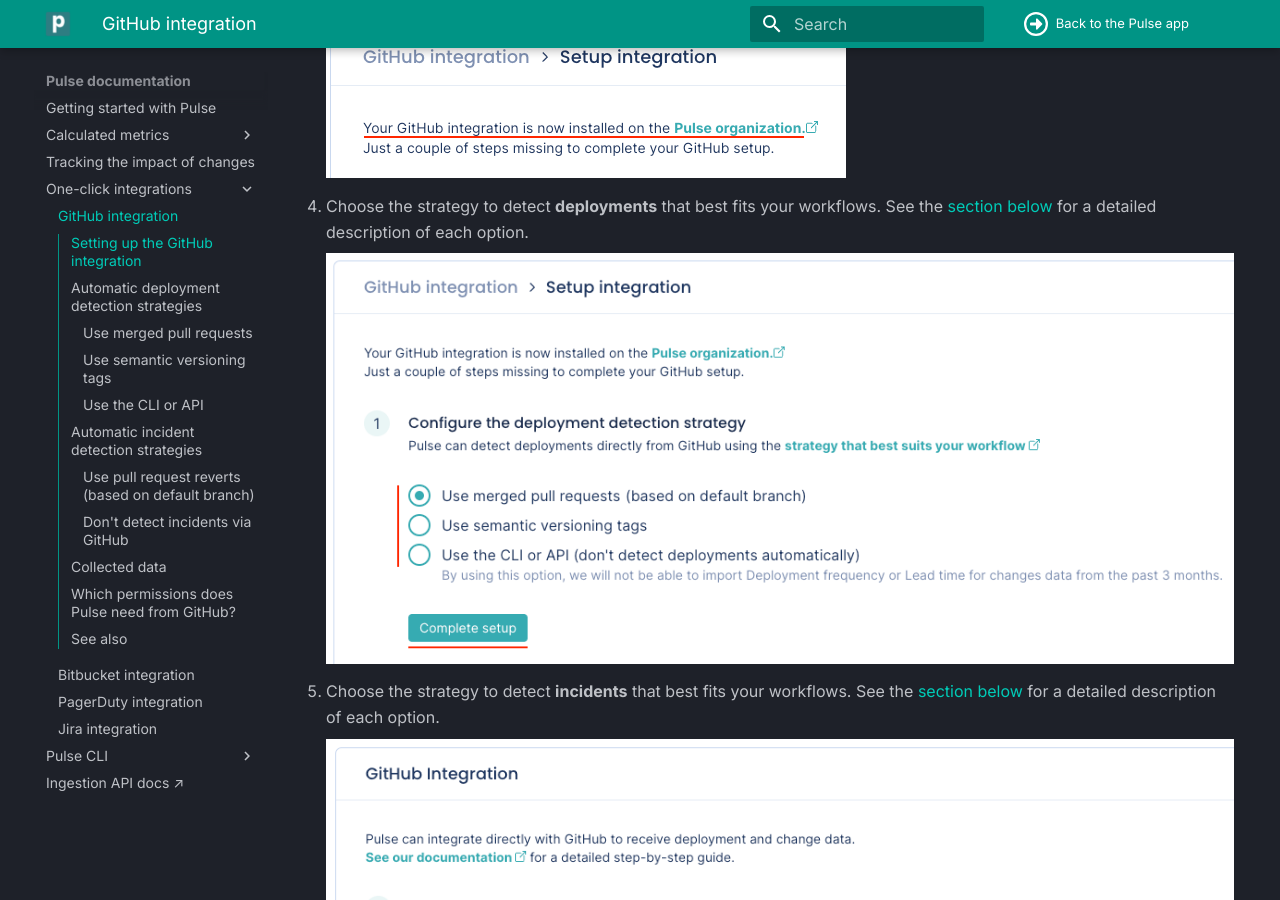
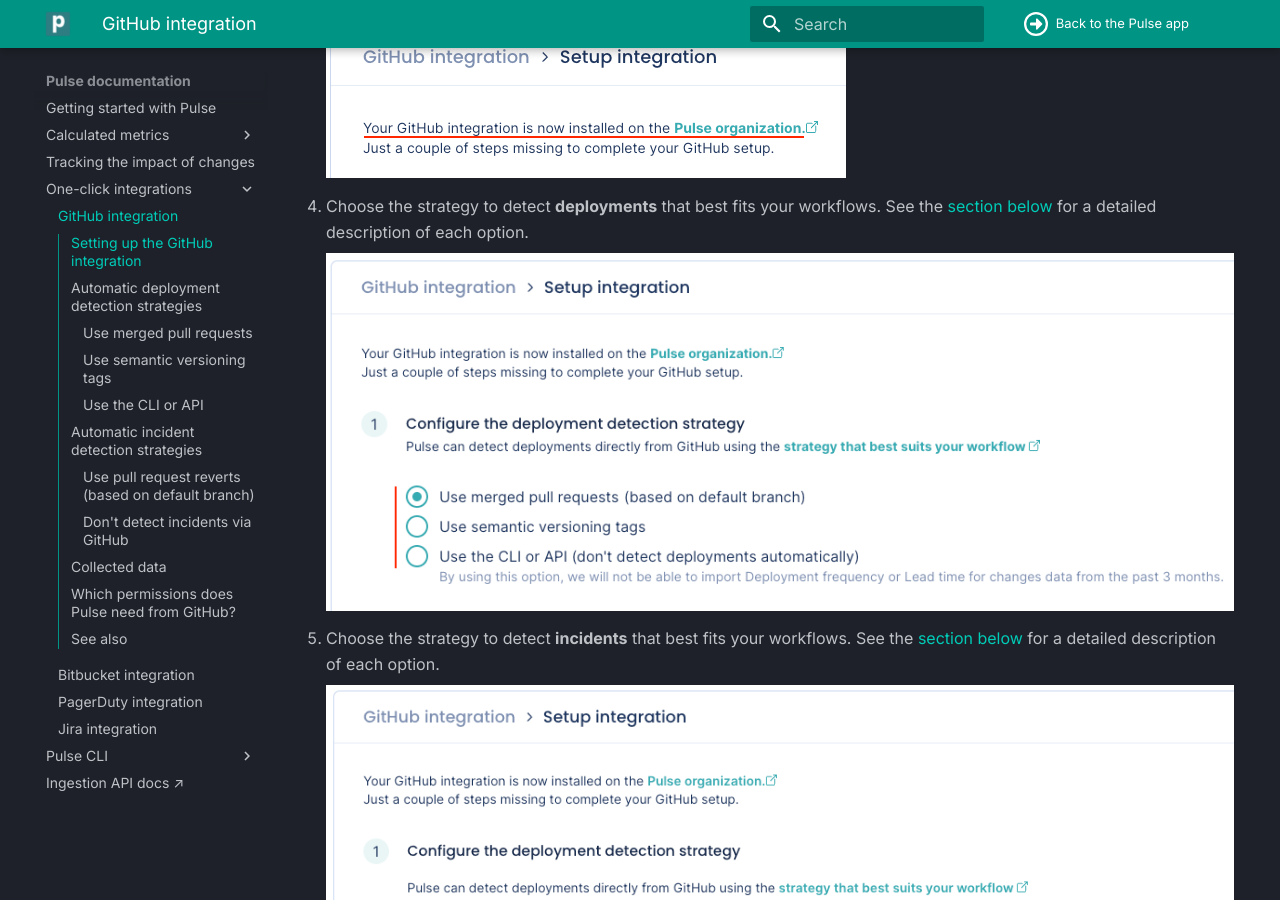
Before and after one commit to codacy/pulse-user-docs, an MkDocs documentation site: the page built from docs/one-click-integrations/github-integration.md, in a window 1280 px wide and 900 px high, scrolled down 1529 px. Built offline with MkDocs 1.6.1 and Material for MkDocs 9.7.7, drawn with Linux system fonts in a browser that asks for light colours.

Commit message:
clean: Update screenshots

```diff
--- a/docs/one-click-integrations/github-integration.md
+++ b/docs/one-click-integrations/github-integration.md
@@ -40,7 +40,7 @@
 
 1.  Choose the strategy to detect **incidents** that best fits your workflows. See the [section below](#incident-detection-strategy) for a detailed description of each option.
 
-    ![Configuring the incident detection strategy](images/github-ok.png)<!--TODO: Update screenshot to github-incident-strategy.png-->
+    ![Configuring the incident detection strategy](images/github-incident-strategy.png)
 
 1.  Click **Complete setup**.
 
```
Also changed, not shown: docs/one-click-integrations/images/github-incident-strategy.png (added), docs/one-click-integrations/images/github-ok.png, docs/one-click-integrations/images/github-strategy.png.
